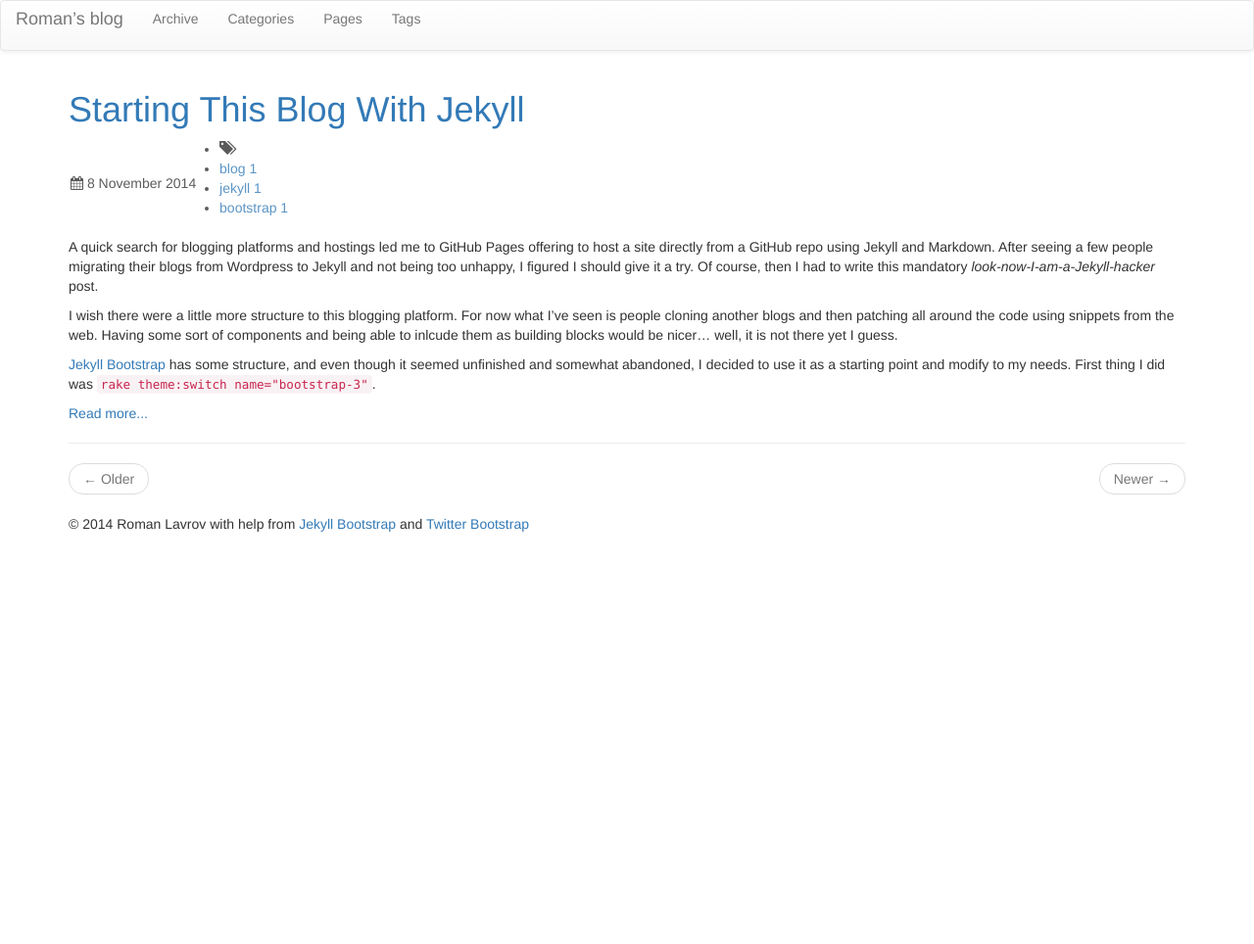
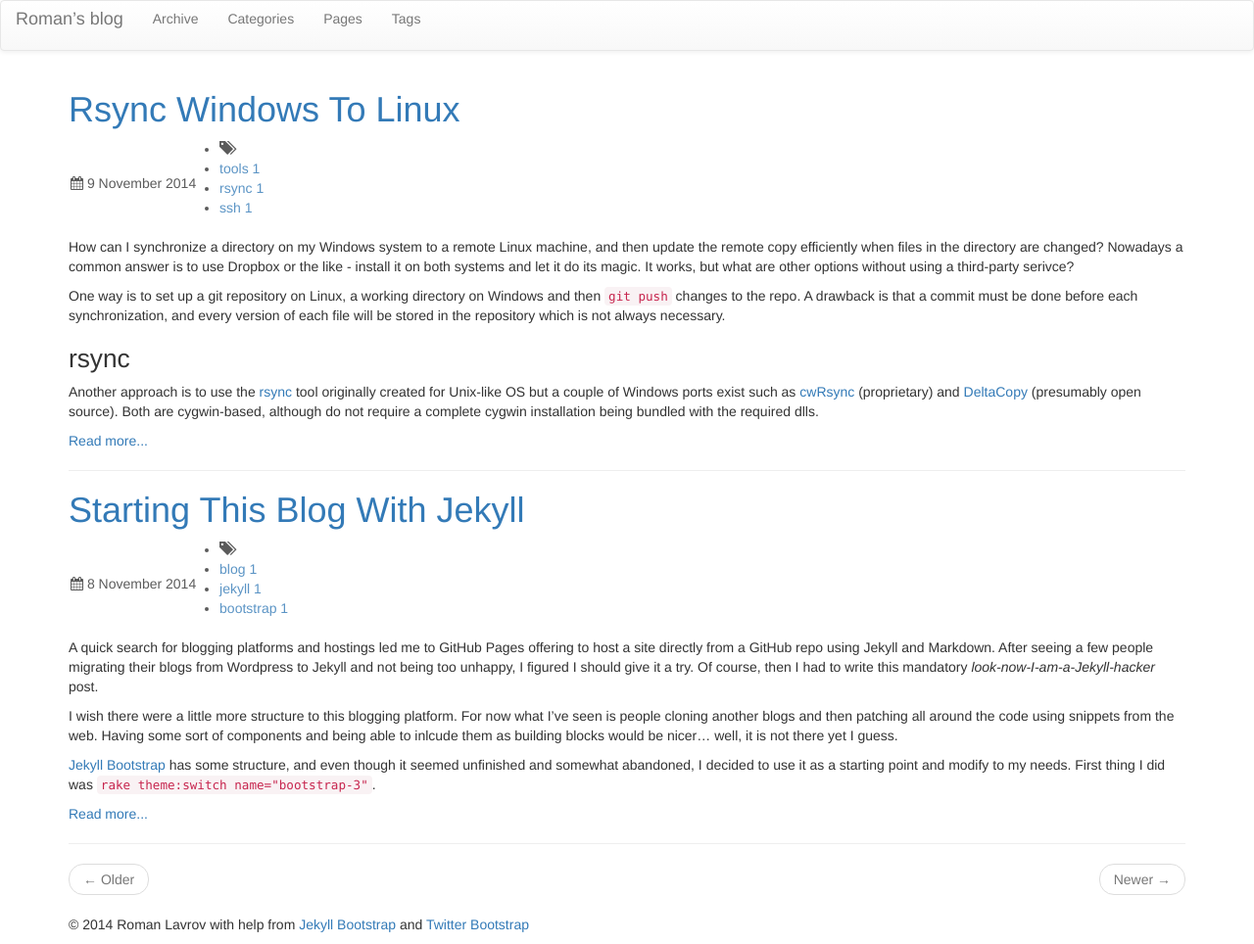
Before and after one commit to rovrov/rovrov.github.io, a Jekyll site: the page built from blog/index.html, in a window 1280 px wide. Shown: the whole page at 98% size. Built offline with Jekyll 4.4.1, drawn with Linux system fonts in a browser that asks for light colours; nearby versions of some CDN libraries; library files that are not in the unit come from our copies; the list of posts is cut into pages by our own code; before the commit the page ends 900 px from its top, so only the background shows below that.

Commit message:
post about cwrsync

```diff
--- /dev/null
+++ b/_posts/2014-11-08-rsync-windows-to-linux.md
@@ -0,0 +1,56 @@
+---
+layout: post
+category: tools
+tags: [tools, rsync, ssh]
+date: 2014-11-08 21:00:00 -0500
+---
+{% include JB/setup %}
+
+How can I synchronize a directory on my Windows system to a remote Linux machine, and then update the remote copy efficiently when files in the directory are changed? Nowadays a common answer is to use Dropbox or the like - install it on both systems and let it do its magic. It works, but what are other options without using a third-party serivce?
+
+One way is to set up a git repository on Linux, a working directory on Windows and then `git push` changes to the repo. A drawback is that a commit must be done before each synchronization, and every version of each file will be stored in the repository which is not always necessary.
+
+## rsync
+
+Another approach is to use the [rsync](http://en.wikipedia.org/wiki/Rsync) tool originally created for Unix-like OS but a couple of Windows ports exist such as [cwRsync](http://google.com/search?q=cwRsync+free) (proprietary) and [DeltaCopy](http://google.com/search?q=deltacopy+rsync) (presumably open source). Both are cygwin-based, although do not require a complete cygwin installation being bundled with the required dlls.
+
+<!-- more -->
+
+Here is the command line I ended up using to synchronize a directory to a remote `linuxhost` where `myuser` is an existing user on that system for the ssh connection:
+
+{% highlight bash %}
+rsync --stats --delete --chmod=Du=rwx,Dg=rx,Do=rx,Fu=rw,Fg=r,Fo=r --modify-window=5 --exclude=".git" -c -r /cygdrive/C/win/path/ myuser@linuxhost:/home/user/linux_path
+{% endhighlight %}
+
+`--stats` provides some stats about the transfer, which I find useful:
+
+{% highlight bash %}
+...
+Total bytes sent: 3,573
+Total bytes received: 130
+
+sent 3,573 bytes  received 130 bytes  1,481.20 bytes/sec
+total size is 341,524  speedup is 92.23
+{% endhighlight %}
+
+`--delete` is required to ensure files deleted from local directory are deleted remotely as well. Otherwise, a file synced once and then removed from the local directory will not be deleted remotely.
+
+`--chmod` specifies permissions assigned to directories and files created during synchronization.
+
+`--modify-window=5` is a workaround for differences in handling timestamps between Linux and Windows file systems.  Otherwise, rsync thinks all files have changed and [sends the entire contents](http://serverfault.com/questions/291818/linux-ntfs-to-ntfs-rsync-repeatedly-recopying-files). Stats above indicate this actually works.
+
+`--exclude=".git"` excludes the `.git` sub-directory from synchronization. My local directory is a git repo and I only need the contents synced, without the metadata.
+
+`-c` *skips* files from synchronization based on checksum instead of the default timestamp/size. I first thought that it should resolve the issue described in `modify-window`, but it didn't.
+
+`-r` for recursive mode, of course.
+
+## ssh authentication
+
+The rsync command above works over an ssh connection, and thus requires to authenticate each time it is run which is not extremely convenient. In case of key-based authentication which I am using, it prompts for a passphrase
+
+{% highlight bash %}
+Enter passphrase for key '/cygdrive/c/Users/winuser/.ssh/id_rsa':
+{% endhighlight %}
+
+Now, this can be avoided by either setting an empty passphrase or using an [ssh-agent](http://en.wikipedia.org/wiki/Ssh-agent) (pageant for PuTTY). Empty passphrase adds risk of identity theft if the key file is exposed. Using ssh-agent is somewhat better, but this utility is not included in the rsync distributions I mentioned. My git distribution has `ssh-agent.exe` in it (msys-based), but for some reason it didnt't work with cwRsync when I tried. Maybe will find something later, typing the passphrase is not that big of a deal for now.
```
Also changed, not shown: _posts/2014-11-08-starting-this-blog-with-jekyll.md (+3 -2 lines).
